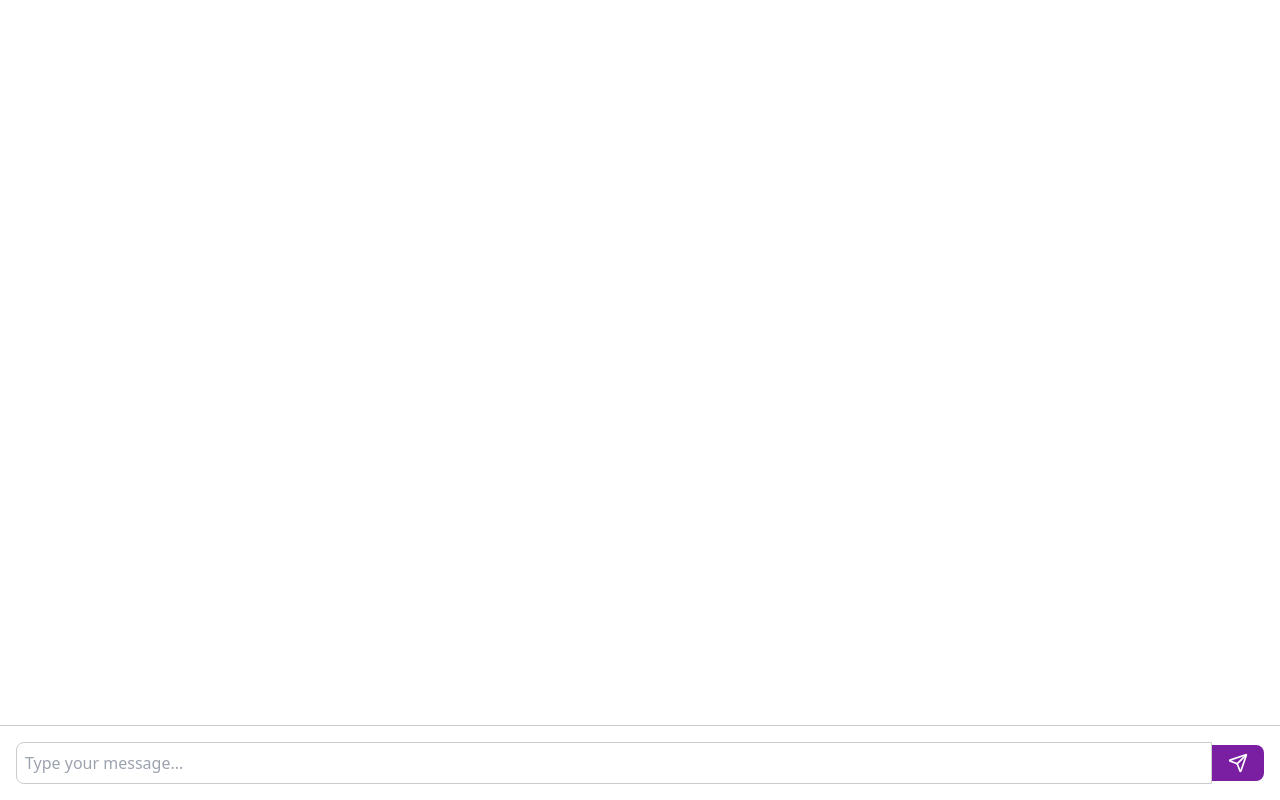
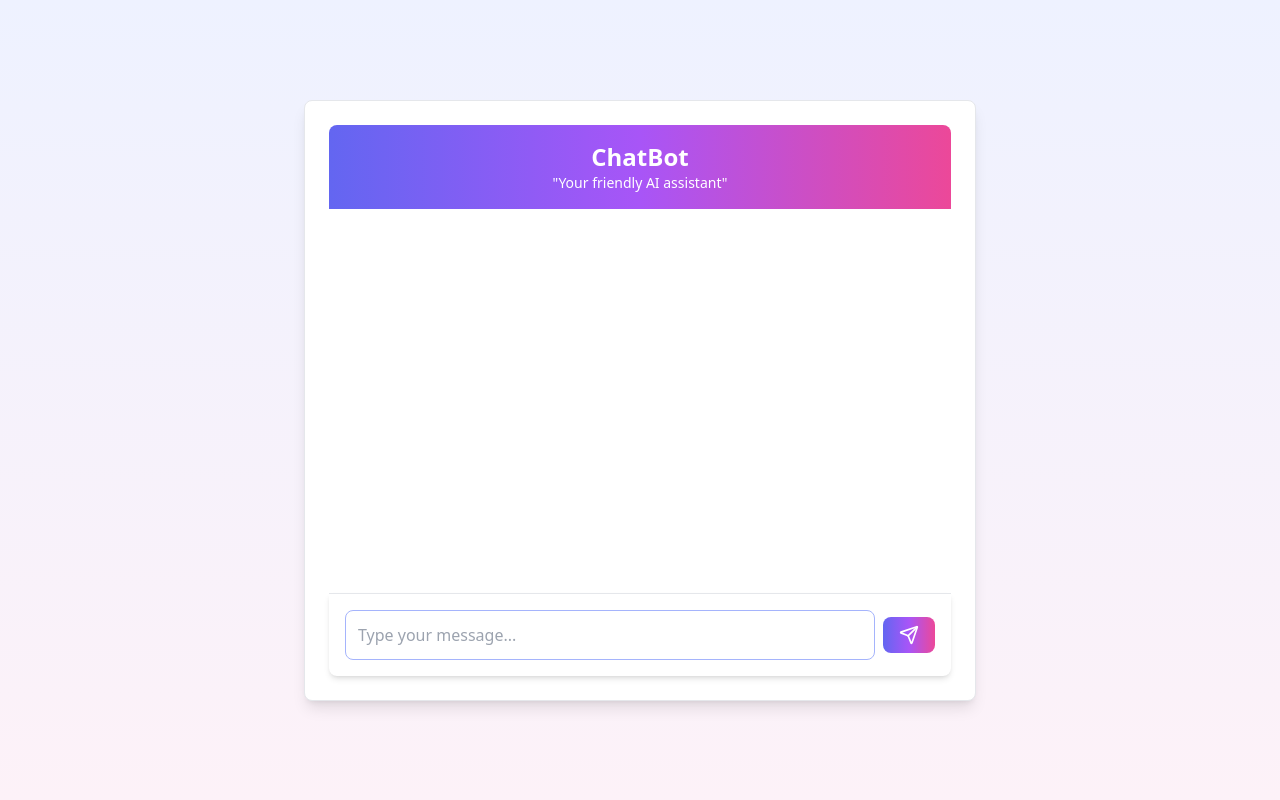
Before and after one commit to rebeccabas/DIgitalAlly, a React (Vite) app: page /chatbot in a window 1280 px wide. Built offline with nearby package versions, Linux system fonts and the light colour scheme.

Commit message:
Chatbot UI improved

```diff
--- a/src/components/ChatBot.tsx
+++ b/src/components/ChatBot.tsx
@@ -31,16 +31,8 @@ const ChatMessage: React.FC<{ message: string; isUser: boolean }> = ({ message,
   }, [message, isUser]);
 
   return (
-   <div
-     className={`flex w-full py-2 px-4 ${
-       isUser ? 'justify-end bg-[#F0F0F0]' : 'justify-start'
-     }`}
-   >
-     <div
-       className={`max-w-3/4 rounded-lg p-3 ${
-         isUser ? 'bg-[#7B1FA2] text-white' : 'bg-[#E8E8E8] text-gray-800'
-       }`}
-     >
+    <div className={`flex w-full py-2 px-4 ${isUser ? 'justify-end' : 'justify-start'}`}>
+      <div className={`max-w-3/4 rounded-2xl p-3 ${isUser ? 'bg-gradient-to-r from-indigo-500 via-purple-500 to-pink-500 text-white' : 'bg-gray-200 text-gray-800 shadow-md'}`}>
         {isTyping ? (
           <div className="animate-pulse">•••</div>
         ) : (
@@ -96,30 +88,36 @@ const ChatBot: React.FC = () => {
   };
 
   return (
-   <div className="flex flex-col h-screen">
+    <div className="flex flex-col items-center justify-center min-h-screen bg-gradient-to-b from-indigo-50 to-pink-50">
+      <div className="w-full max-w-2xl p-6 bg-white shadow-lg rounded-lg border border-gray-200"> {/* Increased max width */}
+        <div className="text-center py-4 bg-gradient-to-r from-indigo-500 via-purple-500 to-pink-500 rounded-t-lg text-white">
+          <h1 className="text-2xl font-bold">ChatBot</h1>
+          <p className="text-sm">"Your friendly AI assistant"</p>
+        </div>
         <div
           ref={chatContainerRef}
-       className="flex-1 overflow-y-auto bg-white p-4 space-y-4"
+          className="flex-1 overflow-y-auto p-4 space-y-4 h-96" // Increased height to h-96
         >
           {chatMessages.map((msg, index) => (
             <ChatMessage key={index} message={msg.text} isUser={msg.isUser} />
           ))}
         </div>
-     <div className="bg-white border-t border-[#CCCCCC] p-4 flex items-center">
+        <div className="bg-white border-t border-gray-200 p-4 flex items-center shadow-md rounded-b-lg">
           <input
             type="text"
             value={inputMessage}
             onChange={(e) => setInputMessage(e.target.value)}
             onKeyPress={(e) => e.key === 'Enter' && handleSendMessage()}
             placeholder="Type your message..."
-         className="flex-1 p-2 rounded-l-lg border border-[#CCCCCC] focus:outline-none focus:ring-2 focus:ring-[#7B1FA2]"
+            className="flex-1 p-3 rounded-lg border border-indigo-300 focus:outline-none focus:ring-2 focus:ring-indigo-500 mr-2"
           />
           <button
             onClick={handleSendMessage}
-         className="bg-[#7B1FA2] hover:bg-[#6A1B9A] text-white px-4 py-2 rounded-r-lg"
+            className="bg-gradient-to-r from-indigo-500 via-purple-500 to-pink-500 hover:opacity-80 text-white px-4 py-2 rounded-lg transition-colors duration-300"
           >
             <Send className="w-5 h-5" />
           </button>
+        </div>
       </div>
     </div>
   );
```
Lines whose indentation alone changed are shown as unchanged.
